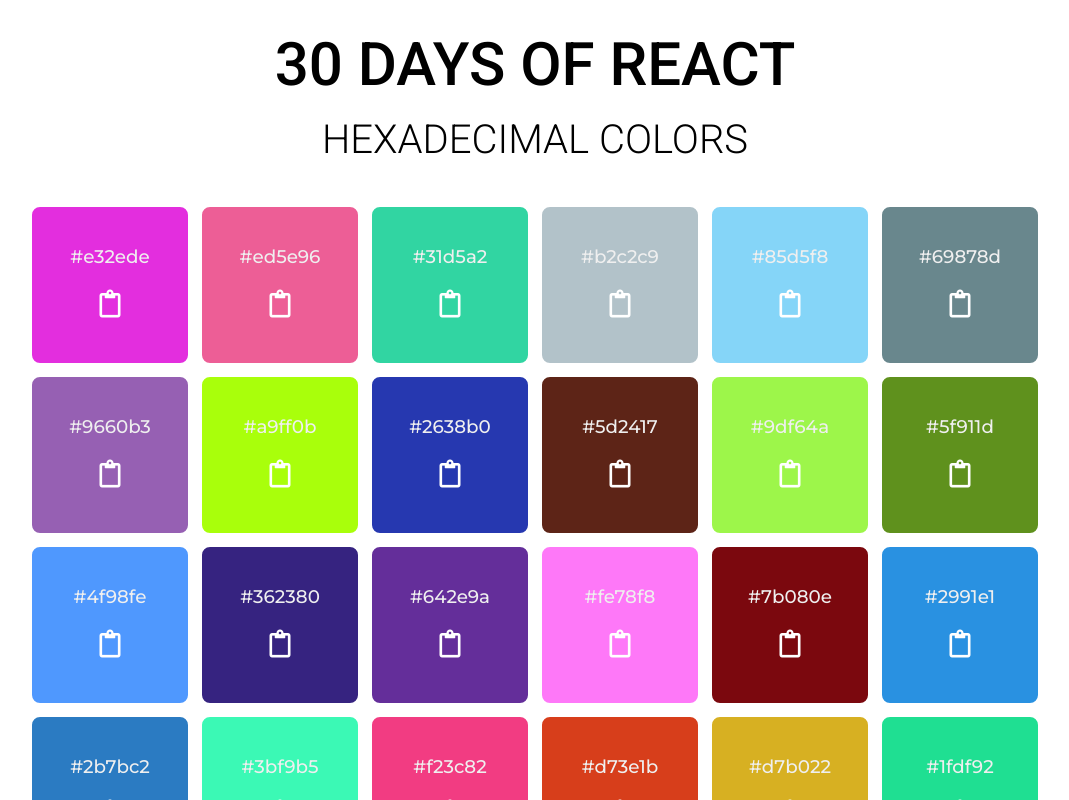
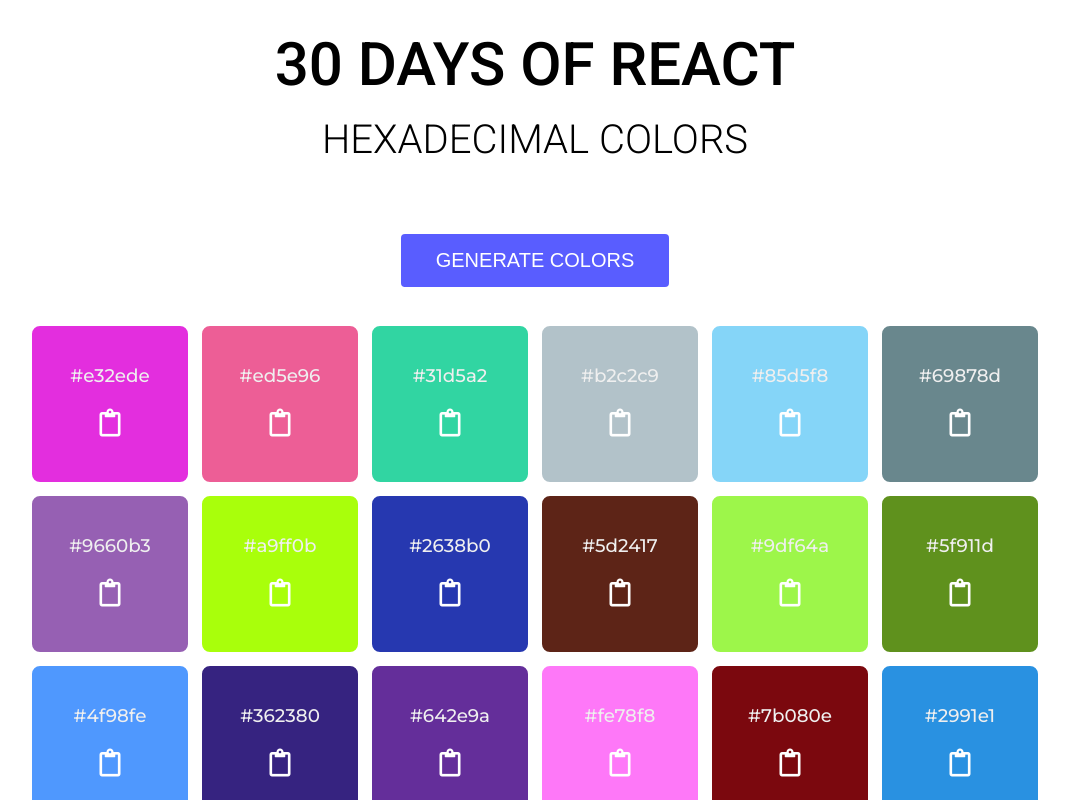
Before and after one commit to sxidsvit/react-challenge, a React (Create React App) app: page / in a window 1280 px wide. Shown: the top 800 px of the page, without its empty margins (105-1174 px from the left). Built offline with nearby package versions, Linux system fonts and the light colour scheme; a web font is replaced by a local one.

Commit message:
Hendling button click done

```diff
--- a/src/components/App/App.js
+++ b/src/components/App/App.js
@@ -1,19 +1,36 @@
-import React from 'react'
+import React, { useEffect, useState } from 'react'
 import HexaColorBox from '../HexaColorBox/HexaColorBox'
 import { hexaColor } from '../../Utils/utils'
 import './styles.css'
+import GenerateColorsButton from '../GenerateColorsButton/GenerateColorsButton'
 
 const App = () => {
 
-  const hexadecimalList = []
-  for (let number = 0; number < 27; number++) {
-    hexadecimalList.push(<HexaColorBox key={number + 1} hexaColor={hexaColor} />)
+  const [hexadecimalList, setHexadecimalList] = useState([])
+
+  const generateList = () => {
+    const list = []
+    for (let number = 0; number < 27; number++) {
+      list.push(<HexaColorBox key={number + 1
+      } hexaColor={hexaColor} />)
+    }
+    setHexadecimalList(list)
+    return list
   }
+
+  useEffect(() => {
+    setHexadecimalList(generateList())
+  }, [])
 
   return (
     <div className="container">
       <h1 className="title"> 30 Days Of React</h1>
       <h5 className="subtitle">Hexadecimal Colors</h5>
+      <div className="color-generator-row">
+        <GenerateColorsButton
+          generateList={generateList}
+        />
+      </div>
       <div className="box-wrapper">
         {hexadecimalList}
       </div>
--- /dev/null
+++ b/src/components/GenerateColorsButton/GenerateColorsButton.js
@@ -0,0 +1,17 @@
+import React from 'react'
+import './styles.css'
+
+const GenerateColorsButton = ({ generateList }) => {
+  return (
+    <>
+      <button
+        className="generate-color-btn"
+        onClick={generateList}
+      >
+        Generate Colors
+      </button>
+    </>
+  )
+}
+
+export default GenerateColorsButton
--- /dev/null
+++ b/src/components/GenerateColorsButton/styles.css
@@ -0,0 +1,11 @@
+.generate-color-btn {
+  padding: 15px 35px;
+  font-size: 20px;
+  border-radius: 4px;
+  border: none;
+  cursor: pointer;
+  color: #fff;
+  background: #595dff;
+  text-transform: uppercase;
+  outline: none;
+}
--- a/src/components/HexaColorBox/styles.css
+++ b/src/components/HexaColorBox/styles.css
@@ -35,5 +35,13 @@
    line-height: 25px;
    border-radius: 2px;
    font-size: 1rem;
+ }
 
+ .color-generator-row {
+   display: flex !important;
+   flex-direction: row;
+   justify-content: center;
+   align-items: center;
+   width: 80%;
+   margin: 4rem auto 2rem;
  }
```
Also changed, not shown: src/assets/images/asabeneh.jpg (deleted).
